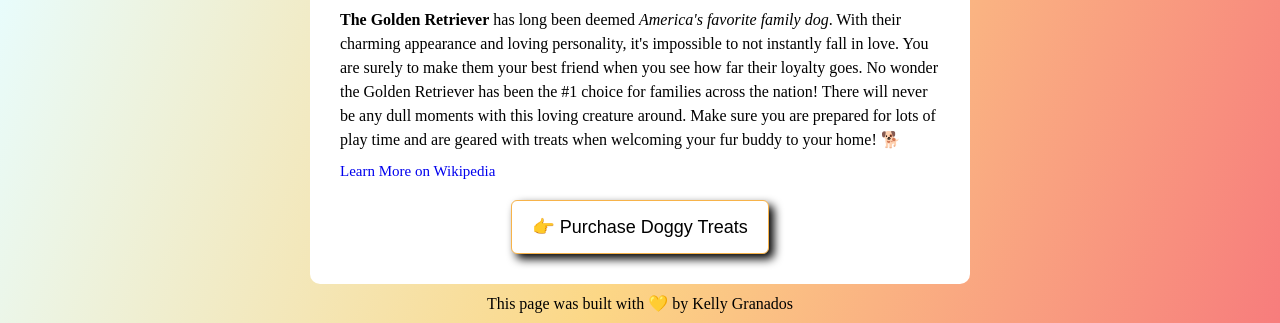
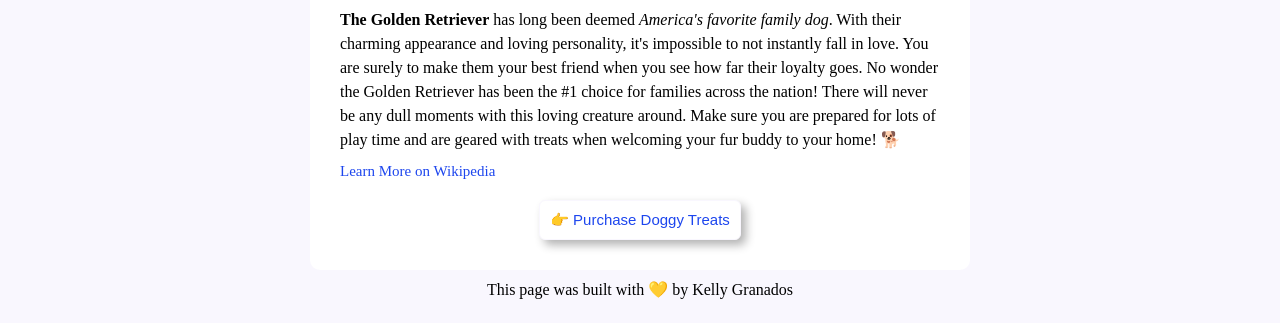
Before and after one commit to kellyg418/golden-retriever, a plain HTML site: page index.html in a window 1280 px wide. Shown: the part 505-828 px from the top of the page. Drawn offline with Linux system fonts and the light colour scheme.

Commit message:
Edited button link

```diff
--- a/index.html
+++ b/index.html
@@ -30,8 +30,12 @@
       <a href="https://en.wikipedia.org/wiki/Golden_Retriever" target="_blank">
         Learn More on Wikipedia
       </a>
-      <button>👉 Purchase Doggy Treats</button>
+      <button>
+        <a href="https://www.petsmart.com/" target="_blank"
+          >👉 Purchase Doggy Treats</a
+        >
+      </button>
     </div>
-    <span class="name">This page was built with 💛 by Kelly Granados</span>
+    <footer class="name">This page was built with 💛 by Kelly Granados</footer>
   </body>
 </html>
--- a/style.css
+++ b/style.css
@@ -1,10 +1,5 @@
 body {
-  background-image: linear-gradient(
-    109.6deg,
-    rgb(232, 252, 252) 11.2%,
-    rgb(252, 215, 134) 56.2%,
-    rgb(247, 124, 124) 100.2%
-  );
+  background: #f9f7fe;
 }
 
 h1 {
@@ -34,6 +29,7 @@ p {
 }
 
 a {
+  color: #1d46ee;
   font-size: 15px;
   text-decoration: none;
 }
@@ -46,16 +42,15 @@ button {
   display: block;
   margin: 20px auto;
   background: #fff;
-  font-size: 18px;
-  padding: 15px 20px;
+  font-size: 16px;
+  padding: 10px 10px;
   border-radius: 6px;
-  box-shadow: 5px 5px 10px rgba(0, 0, 0.8);
-  border: 1px solid #f7b34a;
+  box-shadow: 5px 5px 10px rgba(0, 0, 0, 0.3);
+  border: 1px solid #f9f7fe;
   transition: all 200ms ease-in-out;
 }
 
 button:hover {
-  color: #f7b34a;
   cursor: pointer;
 }
 
```
